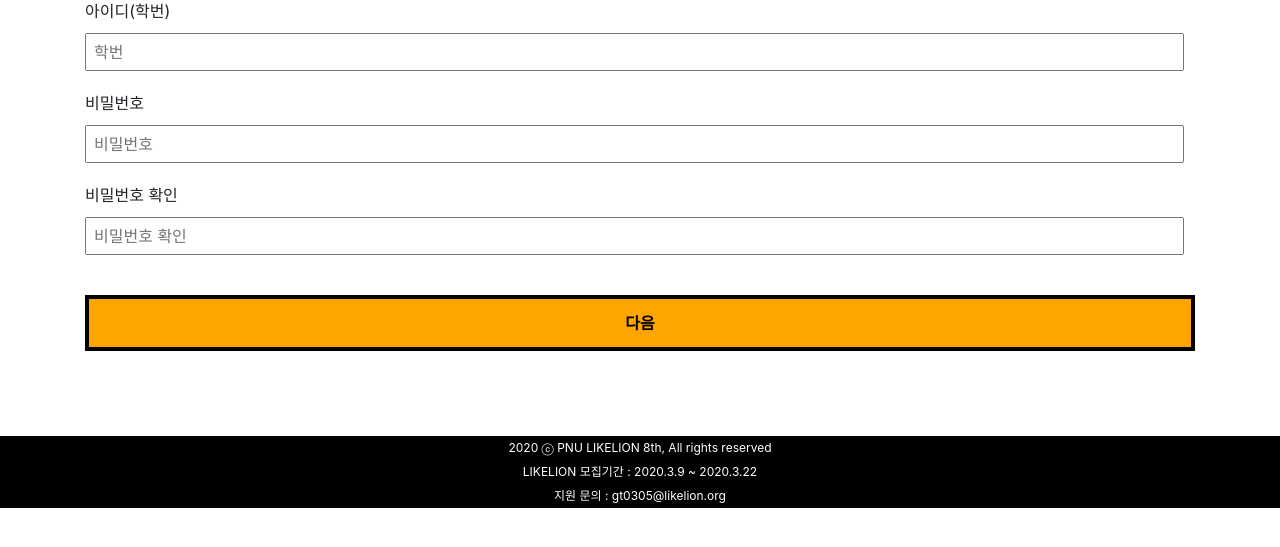
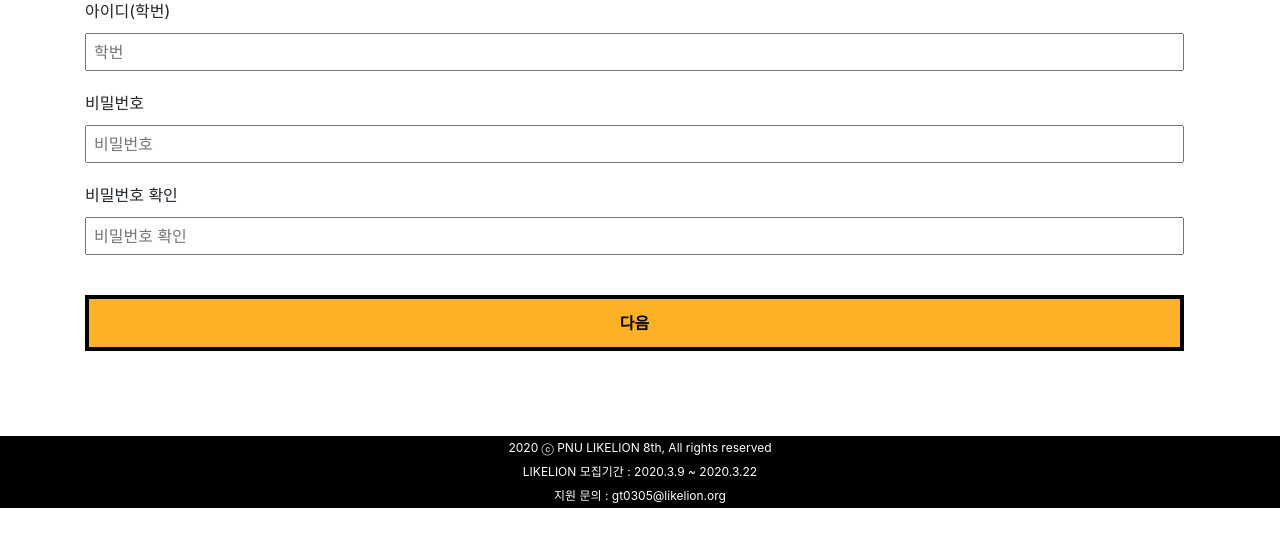
Before and after one commit to PnuLikelion8th/apply-pnu8th, a Django app: page /signup in a window 1280 px wide. Shown: the part 123-670 px from the top of the page. Run offline with Django 3.2, Linux system fonts and the light colour scheme; parts of the project's set-up code (start-up, migrations or seed data) failed here and were passed over; some libraries are stand-ins or nearby versions.

Commit message:
css수정

```diff
--- a/apply_pnu/forms.py
+++ b/apply_pnu/forms.py
@@ -110,7 +110,8 @@ class ProfileForm(forms.ModelForm):
 
 
         self.fields['name'].widget.attrs.update(
-            {'class': "pf_name fo-rm",
+            {'placeholder': '성명',
+            'class': "pf_name fo-rm",
              'id': "pf_name"})
 
         self.fields['major'].widget.attrs.update(
--- a/apply_pnu/static/css/signup.css
+++ b/apply_pnu/static/css/signup.css
@@ -10,15 +10,16 @@
     margin-top: 10px;
     margin-bottom: 20px;
     padding-left: 7px;
+
 }
 
 
 .btn_next {
-    width: 100%; /* 부모 400px 영역 안의 100% 사용 */
+    width: 99%; /* 부모 400px 영역 안의 100% 사용 */
     text-align: center;
     margin-top: 20px;
     border: 4px solid black;
-    background-color: orange;
+    background-color: rgb(252, 177, 38);
     color:black;
     font-size:16px;
     font-weight: bold;
@@ -33,8 +34,9 @@
 .btn_next:hover {
     /* 버튼에 마우스 오버한 경우에 ::after 요소의 컬러를 애니메이션하기 위해 투명도로 변경 */
     background-color: transparent;
-    background-color: black;
-    color: white;
+    background-color: rgba(255, 153, 0, 0.836);
+
+    color: black;
 }
 .submit::after {
     /*
```
